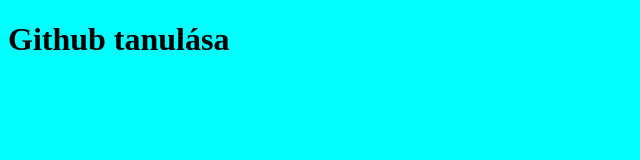
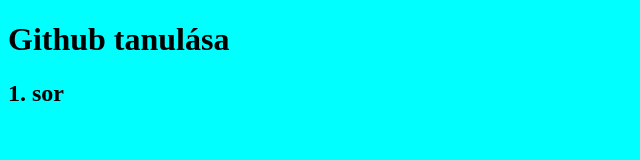
Before and after one commit to abrahi79/ma1, a plain HTML site: page index.html in a window 1280 px wide. Shown: the full height of the page, 0-640 px from the left. Drawn offline with Linux system fonts and the light colour scheme.

Commit message:
egy új sort kész lett

```diff
--- a/index.html
+++ b/index.html
@@ -9,5 +9,6 @@
 </head>
 <body>
     <h1>Github tanulása</h1>
+    <h2>1. sor</h2>
 </body>
 </html>
```
